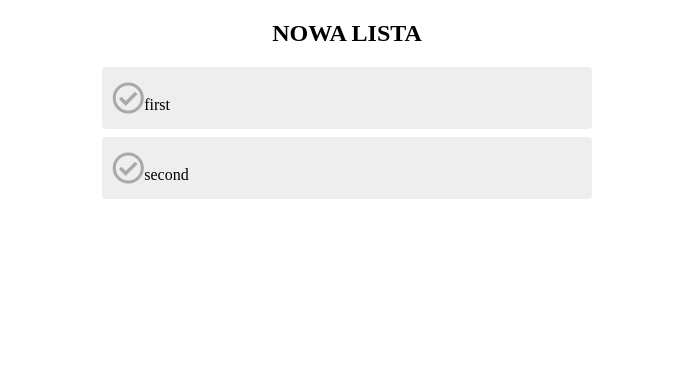
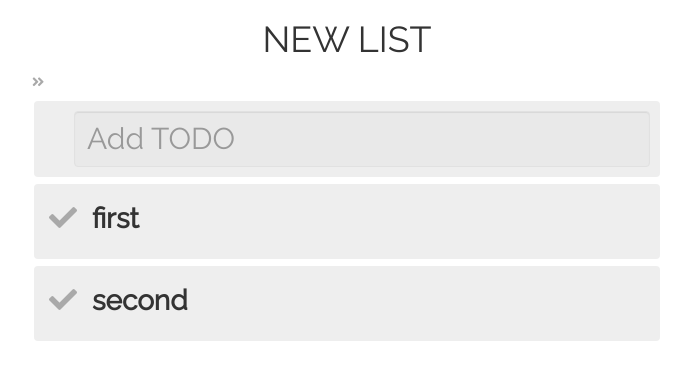
Before and after one commit to ugrochowska/todo-angular, an Angular app: page / in a window 1280 px wide. Shown: the top 380 px of the page, without its empty margins (293-984 px from the left). Built offline with nearby package versions, Linux system fonts and the light colour scheme.

Commit message:
add, remove to list

```diff
--- a/src/app/app.module.ts
+++ b/src/app/app.module.ts
@@ -1,11 +1,14 @@
 import { BrowserModule } from '@angular/platform-browser';
 import { NgModule } from '@angular/core';
+import { FormsModule } from '@angular/forms';
 
 import { AppComponent } from './app.component';
 import { ItemComponent } from './item/item.component';
 import { ListComponent } from './list/list.component';
 import { FooterComponent } from './footer/footer.component';
 import {NgbModule} from '@ng-bootstrap/ng-bootstrap';
+import {ListService} from './list.service';
+import {ItemService} from './item.service';
 
 @NgModule({
   declarations: [
@@ -15,9 +18,9 @@ import {NgbModule} from '@ng-bootstrap/ng-bootstrap';
     FooterComponent
   ],
   imports: [
-    BrowserModule, NgbModule.forRoot()
+    BrowserModule, NgbModule.forRoot(), FormsModule
   ],
-  providers: [],
+  providers: [ListService, ItemService],
   bootstrap: [AppComponent]
 })
 export class AppModule { }
--- /dev/null
+++ b/src/app/item.service.ts
@@ -0,0 +1,6 @@
+import {Injectable} from '@angular/core';
+
+@Injectable()
+export class ItemService {
+
+}
--- a/src/app/item/item.component.css
+++ b/src/app/item/item.component.css
@@ -9,27 +9,18 @@
 }
 
 .item:hover {
-  color: #607D8B;
+  color: #5d6269;
   background-color: #DDD;
- /* left: .1em;*/
 }
 
-.item .check {
-  text-align: center;
-  width: 40px;
-  border: none;
+.fa-check {
+  color: darkgray;
+  padding: 5px;
 }
 
-.fa-check-circle {
-  color: darkgray;
-
+.fa-check:hover {
+  color: #50c600;
 }
-
-.fa-check-circle:hover {
-  color: green;
-}
-
-
 
 .item .remove-btn {
   border: 0;
@@ -37,6 +28,8 @@
   display: none;
   position: absolute;
   right: 10px;
+  top: 50%;
+  transform: translateY(-50%);
 }
 
 .item:hover .remove-btn {
@@ -49,3 +42,10 @@
   color: red;
   display: inline-block;
 }
+
+
+
+.item .edit-lbl {
+  margin-left: 10px;
+  font-size: 28px;
+}
--- a/src/app/item/item.component.html
+++ b/src/app/item/item.component.html
@@ -1,8 +1,8 @@
 <div class="item">
-  <i class="far fa-check-circle fa-2x"></i>
+  <i class="fas fa-check fa-2x"></i>
 
-  <label>{{ item.name }}</label>
+  <label class="edit-lbl" (dblclick)="edit()">{{ item.name }}</label>
 
-  <button class="remove-btn" (click)="onRemove()"><i class="fas fa-times fa-2x"></i></button>
+  <button class="remove-btn" (click)="remove(item.id)"><i class="fas fa-times fa-2x"></i></button>
 
 </div>
--- a/src/app/item/item.component.ts
+++ b/src/app/item/item.component.ts
@@ -1,4 +1,4 @@
-import {Component, Input, OnInit} from '@angular/core';
+import {Component, EventEmitter, Input, OnInit, Output} from '@angular/core';
 import {Item} from '../models/item';
 
 @Component({
@@ -8,12 +8,18 @@ import {Item} from '../models/item';
 })
 export class ItemComponent implements OnInit {
   @Input() item: Item;
+  @Output() removeEmitter = new EventEmitter<number>();
 
   constructor() { }
 
   ngOnInit() {}
 
-  onRemove() {
+  remove(uuid: number) {
+    this.removeEmitter.emit(uuid);
+  }
+
+  edit() {
+    alert('edit');
     return;
   }
 }
--- /dev/null
+++ b/src/app/list.service.ts
@@ -0,0 +1,32 @@
+import {Injectable} from '@angular/core';
+import {List} from './models/list';
+import {Item} from './models/item';
+
+@Injectable()
+export class ListService {
+
+  private list: List = new List('New List');
+
+  addToList(newItem: Item): void {
+    newItem.name = newItem.name.trim();
+    if (!newItem.name) {
+      return;
+    }
+    this.list.items.push(newItem);
+  }
+
+  removeFromList(uuid: number): void {
+    if (!uuid) {
+      return;
+    }
+    const index = this.list.items.findIndex(item => item.id === uuid);
+    this.list.items.splice(index, 1);
+    //     this.list.items = this.list.items.filter(i => i !== item);
+  }
+
+  getList(): List {
+    this.addToList(new Item('first'));
+    this.addToList(new Item('second'));
+    return this.list;
+  }
+}
--- a/src/app/list/list.component.css
+++ b/src/app/list/list.component.css
@@ -1,7 +1,35 @@
 .list {
   margin: auto;
-  list-style-type: none;
-  padding: 0;
-  width: 40%;
-  display: block;
+  width: 50%;
+  position: relative;
 }
+
+.list .add-to-list {
+  position: relative;
+  cursor: pointer;
+  background-color: #EEE;
+  margin: .5em;
+  border-radius: 4px;
+  padding: 10px 10px 10px 40px;
+}
+
+.add-to-list input.form-control {
+  font-size: 30px;
+  height: auto;
+  background-color: #00000005;
+  border: 1px solid #e1e1e1;
+}
+
+.add-to-list .form-group {
+  margin-bottom: 0;
+}
+
+.form-control:focus {
+  background-color: #66afe9;
+  border: 1px solid #ccc
+}
+
+.fa-angle-double-right {
+  color: darkgray;
+  padding: 5px;
+}
--- a/src/app/list/list.component.html
+++ b/src/app/list/list.component.html
@@ -1,6 +1,21 @@
 <div style="text-align:center">
-  <h2>{{ list.name | uppercase }}</h2>
+  <h1>{{ list.name | uppercase }}</h1>
 </div>
+
 <div class="list">
-  <app-item *ngFor="let item of list.items" [item]="item"></app-item>
+
+  <i class="fas fa-angle-double-right"></i>
+
+  <div class="add-to-list">
+
+    <form (ngSubmit)="onAddToList()" #addToListForm="ngForm">
+
+      <div class="form-group">
+        <input type="text" class="form-control" id="addToDo" name="addToDo" placeholder="Add TODO"  [(ngModel)]="item.name">
+      </div>
+
+    </form>
+  </div>
+
+  <app-item *ngFor="let item of list.items" [item]="item" (removeEmitter)="onRemoveItem($event)"></app-item>
 </div>
--- a/src/app/list/list.component.ts
+++ b/src/app/list/list.component.ts
@@ -1,6 +1,7 @@
-import {Component, Input, OnInit} from '@angular/core';
+import {Component, OnInit} from '@angular/core';
 import {Item} from '../models/item';
 import {List} from '../models/list';
+import {ListService} from '../list.service';
 
 @Component({
   selector: 'app-list',
@@ -8,26 +9,24 @@ import {List} from '../models/list';
   styleUrls: ['./list.component.css']
 })
 export class ListComponent implements OnInit {
-  @Input() list: List;
+  list: List;
+  item: Item;
 
-  constructor() {
+  constructor(private listService: ListService) {
   }
 
   ngOnInit() {
-    this.list = new List('nowa lista');
-    this.add('first');
-    this.add('second');
+    this.list = this.listService.getList();
+    this.item = new Item('');
   }
 
-  add(name: string): void {
-    name = name.trim();
-    if (!name) {
-      return;
-    }
-    this.list.items.push(new Item(name));
+  onAddToList(): void {
+     this.listService.addToList(this.item);
+
+     this.item = new Item('');
   }
 
-  remove(item: Item): void {
-    this.list.items = this.list.items.filter(i => i !== item);
+  onRemoveItem(itemUuid: number): void {
+    this.listService.removeFromList(itemUuid);
   }
 }
--- a/src/app/models/item.ts
+++ b/src/app/models/item.ts
@@ -1,14 +1,27 @@
 import { v4 as uuid } from 'uuid';
 
 export class Item {
-  id: number;
-  name: string;
-  status: ItemStatus;
+
+  private readonly _id: number;
+  private _name: string;
+  private status: ItemStatus;
 
   constructor(name: string) {
-    this.name = name;
-    this.id =  uuid();
+    this._name = name.trim();
+    this._id =  uuid();
     this.status = ItemStatus.tbd;
+  }
+
+  get id(): number {
+    return this._id;
+  }
+
+  get name(): string {
+    return this._name;
+  }
+
+  set name(value: string) {
+    this._name = value;
   }
 }
 
--- a/src/index.html
+++ b/src/index.html
@@ -7,6 +7,7 @@
   <meta name="viewport" content="width=device-width, initial-scale=1">
   <link rel="icon" type="image/x-icon" href="favicon.ico">
   <link rel="stylesheet" href="https://use.fontawesome.com/releases/v5.0.10/css/all.css" integrity="sha384-+d0P83n9kaQMCwj8F4RJB66tzIwOKmrdb46+porD/OvrJ+37WqIM7UoBtwHO6Nlg" crossorigin="anonymous">
+  <link href="https://fonts.googleapis.com/css?family=Raleway" rel="stylesheet">
 </head>
 <body>
   <app-root></app-root>
--- a/src/styles.css
+++ b/src/styles.css
@@ -1 +1,5 @@
-/* You can add global styles to this file, and also import other style files */
+@import url('https://unpkg.com/bootstrap@3.3.7/dist/css/bootstrap.min.css');
+
+body {
+  font-family: 'Raleway', sans-serif;
+}
```
